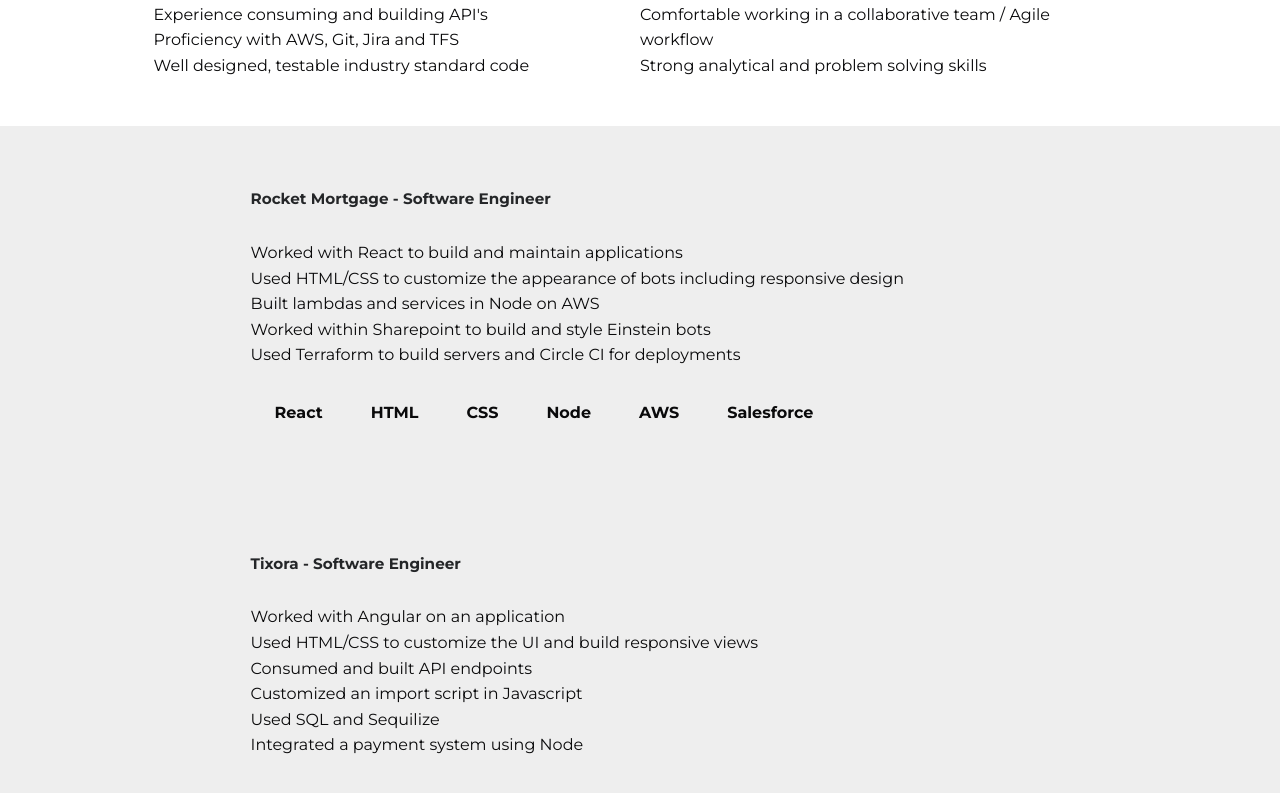
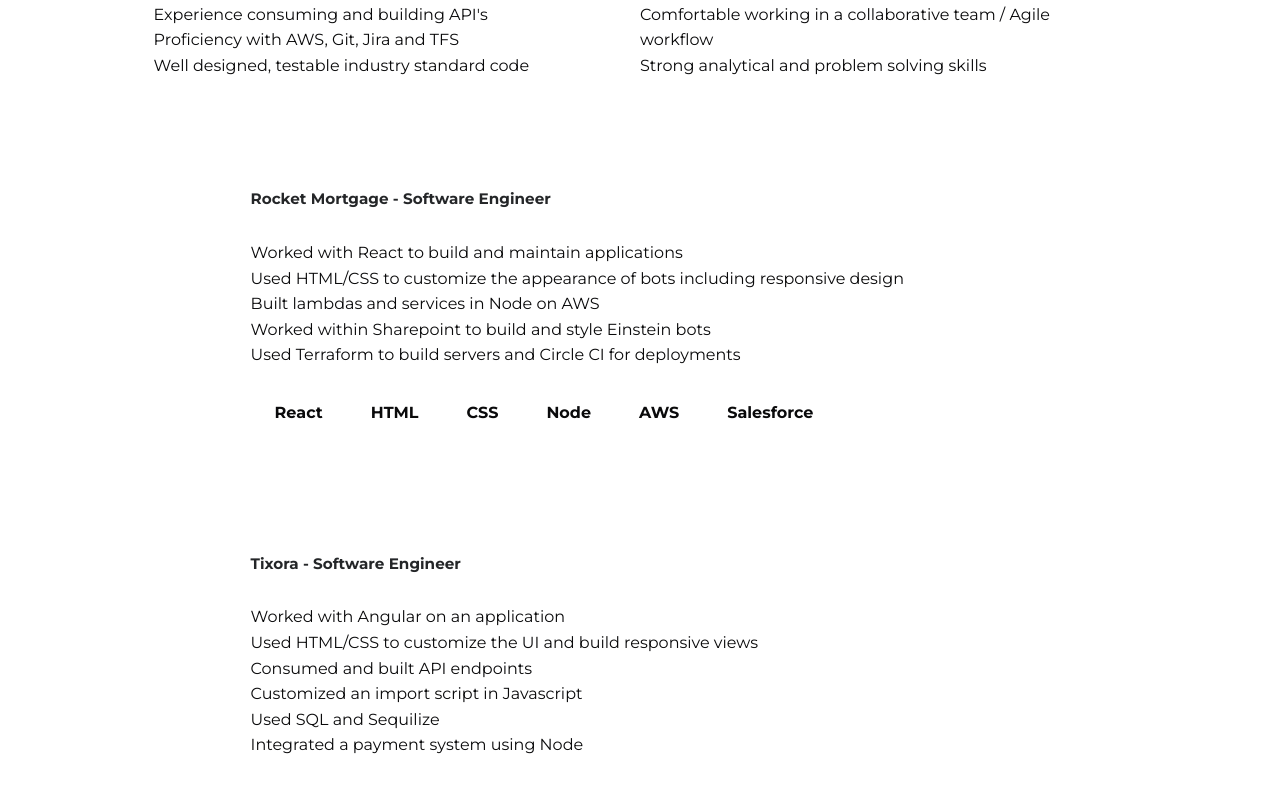
Before and after one commit to daniellabosc/portfolio, a React (Create React App) app: page / in a window 1280 px wide. Shown: the part 424-1217 px from the top of the page. Built offline with nearby package versions, Linux system fonts and the light colour scheme.

Commit message:
background

```diff
--- a/src/index.css
+++ b/src/index.css
@@ -106,7 +106,7 @@ main {
 /* GENERAL SECTION STYLES */
 section {
     padding: 3rem 0;
-    background:#eee;
+    background:white;
     _background: var(--color-light);
     transition: var(--transition);
 }
```
